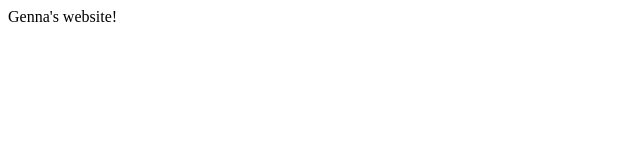
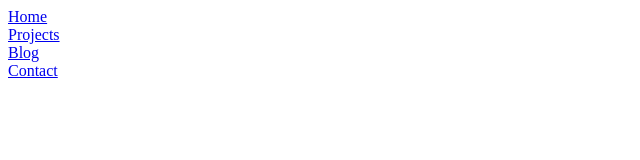
Before and after one commit to ggams2020/personal-website, a plain HTML site: page index.html in a window 1280 px wide. Shown: the whole page, without its empty margins (0-640 px from the left). Drawn offline with Linux system fonts and the light colour scheme.

Commit message:
starting nav bar

```diff
--- a/index.html
+++ b/index.html
@@ -1 +1,14 @@
-<p>Genna's website!</p>
+<div class="nav-bar">
+    <div class="item">
+        <a href="index.html">Home</a>
+    </div>
+    <div class="item">
+        <a href="index.html">Projects</a>
+    </div>
+    <div class="item">
+        <a href="index.html">Blog</a>
+    </div>
+    <div class="item">
+        <a href="index.html">Contact</a>
+    </div>
+</div>
```
